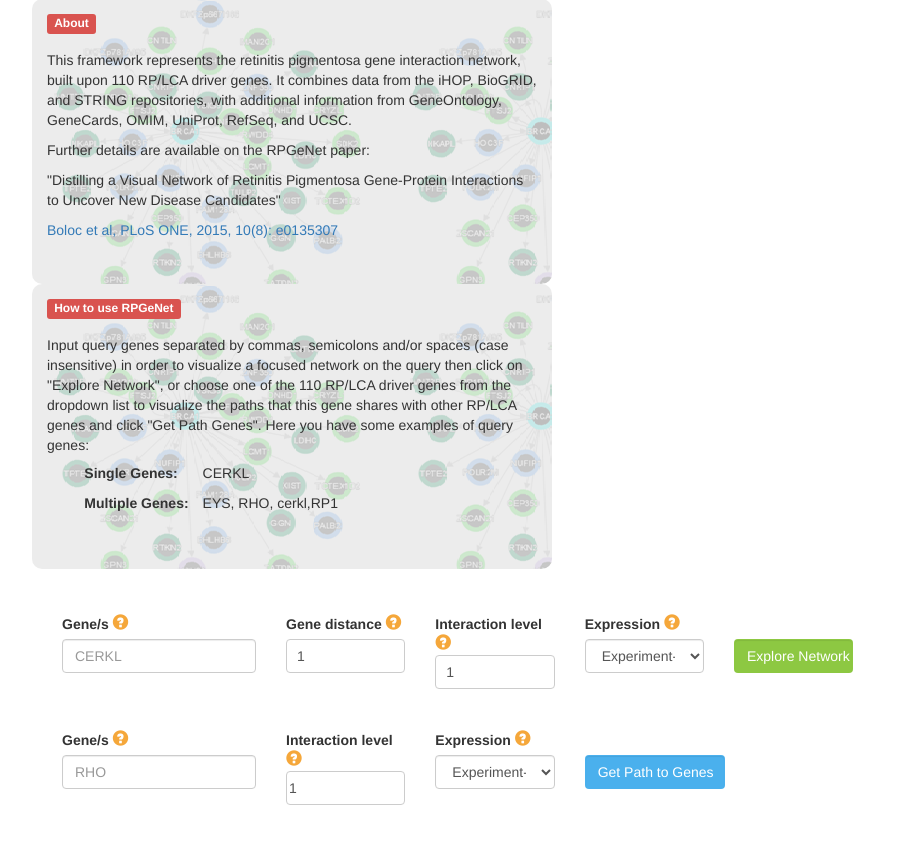
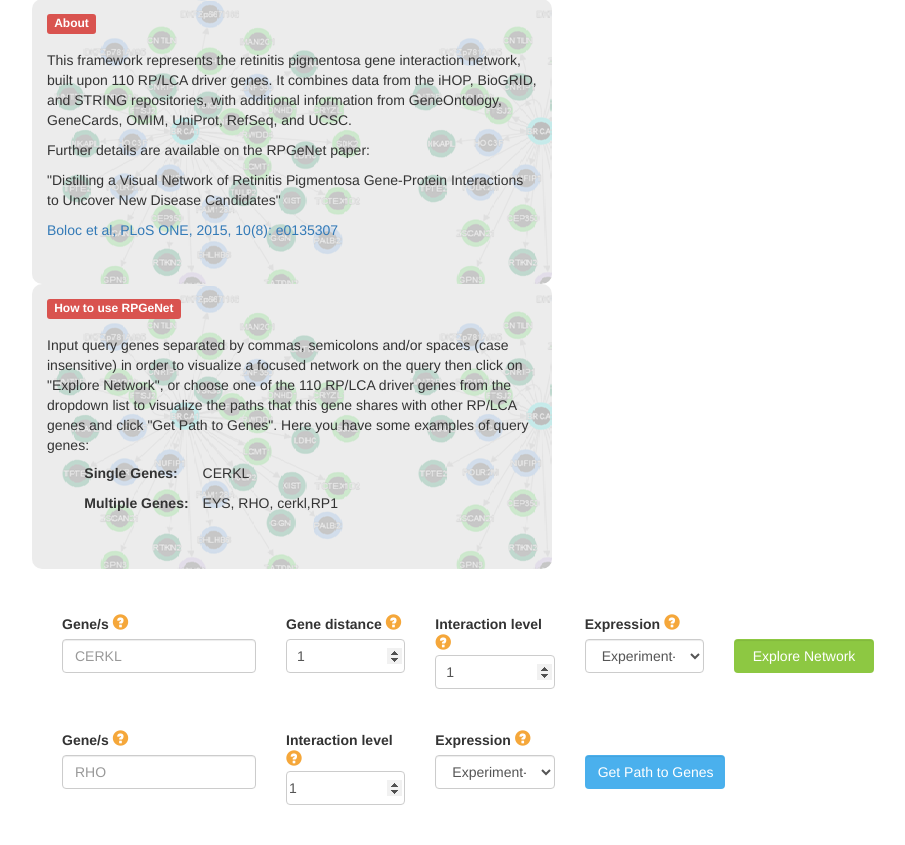
Before and after one commit to scastlara/RPGeNet, a Django app: page / in a window 1280 px wide. Shown: the part 180-1025 px from the top of the page, without its empty margins (145-1050 px from the left). Run offline with Django 3.2, Linux system fonts and the light colour scheme; parts of the project's set-up code (start-up, migrations or seed data) failed here and were passed over; some libraries are stand-ins or nearby versions.

Commit message:
small tweaks

```diff
--- a/rpform/static/css/style.css
+++ b/rpform/static/css/style.css
@@ -1,3 +1,15 @@
+/*
+	Styles for RPGeNet v2
+*/
+
+/* BASE
+================================== */
+body 			{ font-size: 12px;}
+
+
+/* HEADER
+================================== */
+
 #title-div {
 	margin-top: 40px;
 	width: 100%;
@@ -29,13 +41,14 @@
 	color: #6589D1;
 }
 
+
+/* BODY
+================================== */
+
 .content {
 	margin-top: 1.5%;
 	margin-left: 15%;
 	margin-right: 15%;
-}
-
-.app-panel-container {
 }
 
 .app-label {
@@ -70,6 +83,7 @@
 .btn-f1 {
 	background-color: #8DC842 !important;
 	color: white !important;
+	width: 140px !important;
 }
 
 .btn-f2 {
@@ -164,3 +178,7 @@ tr.spaceUnder>th {
 .form-group {
 	margin-bottom: 40px !important;
 }
+
+input[type=number]::-webkit-inner-spin-button {
+    opacity: 1
+}
--- a/rpform/templates/rpform/index.html
+++ b/rpform/templates/rpform/index.html
@@ -46,7 +46,7 @@
 				<div class="col-sm-6 app-panel">
 					<span class="label label-danger app-label">How to use RPGeNet</span><br><br>
 					<p>
-						Input query genes separated by commas, semicolons and/or spaces (case insensitive) in order to visualize a focused network on the query then click on "Explore Network", or choose one of the 110 RP/LCA driver genes from the dropdown list to visualize the paths that this gene shares with other RP/LCA genes and click "Get Path Genes". Here you have some examples of query genes:
+						Input query genes separated by commas, semicolons and/or spaces (case insensitive) in order to visualize a focused network on the query then click on "Explore Network", or choose one of the 110 RP/LCA driver genes from the dropdown list to visualize the paths that this gene shares with other RP/LCA genes and click "Get Path to Genes". Here you have some examples of query genes:
 					</p>
 					<table class="app-table">
 
```
Also changed, not shown: rpform/static/js/app.js (+9 -0 lines).
